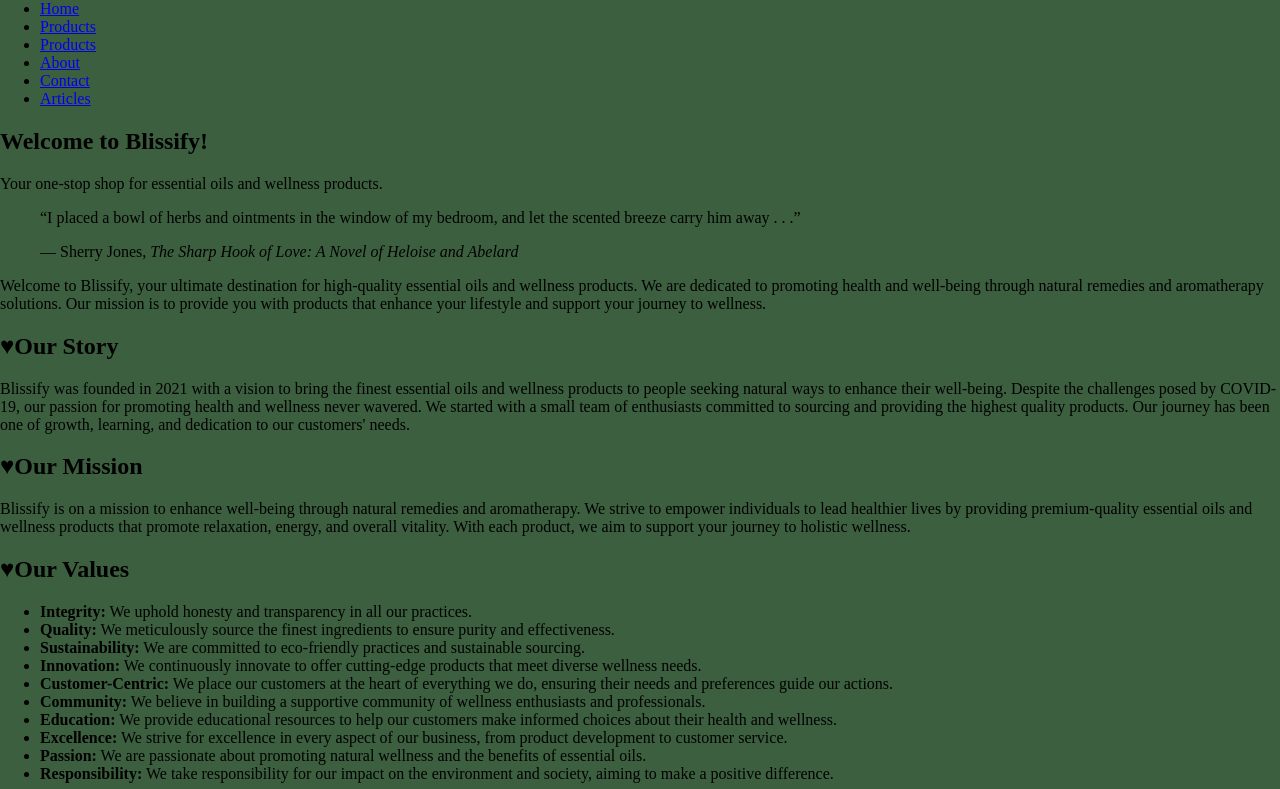
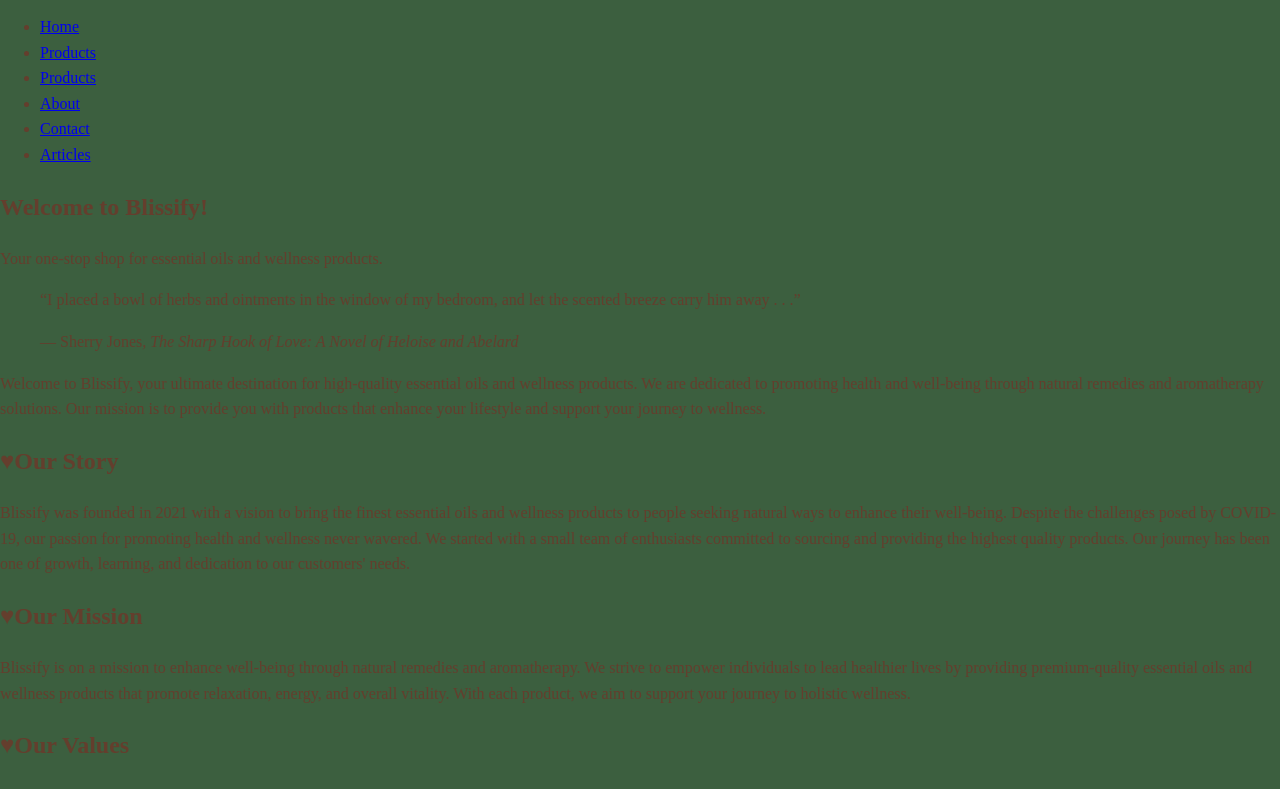
Before and after one commit to fenmur/blissifywebcom, a plain HTML site: page index.html in a window 1280 px wide. Shown: the part 80-869 px from the top of the page. Drawn offline with Linux system fonts and the light colour scheme.

Commit message:
Added colors to the body and paragraphs

```diff
--- /dev/null
+++ b/css.css
@@ -0,0 +1,7 @@
+body {
+    line-height: 1.6;
+    background-color: #3C5F3F;
+    color:  #643E2D;
+    margin: 0;
+    padding: 0;
+}
--- a/index.html
+++ b/index.html
@@ -6,7 +6,7 @@
     <link rel="preconnect" href="https://fonts.googleapis.com">
     <link rel="preconnect" href="https://fonts.gstatic.com" crossorigin>
     <link href="https://fonts.googleapis.com/css2?family=Amatic+SC:wght@400;700&display=swap" rel="stylesheet">
-    <link rel="stylesheet" href="styles.css">
+    <link rel="stylesheet" href="css.css">
     <title>Blissify</title>
 </head>
 <body>
--- a/styles.css
+++ /dev/null
@@ -1,5 +0,0 @@
-body {
-    margin: 0;
-    padding: 0;
-    background-color: #3C5F3F
-}
```
